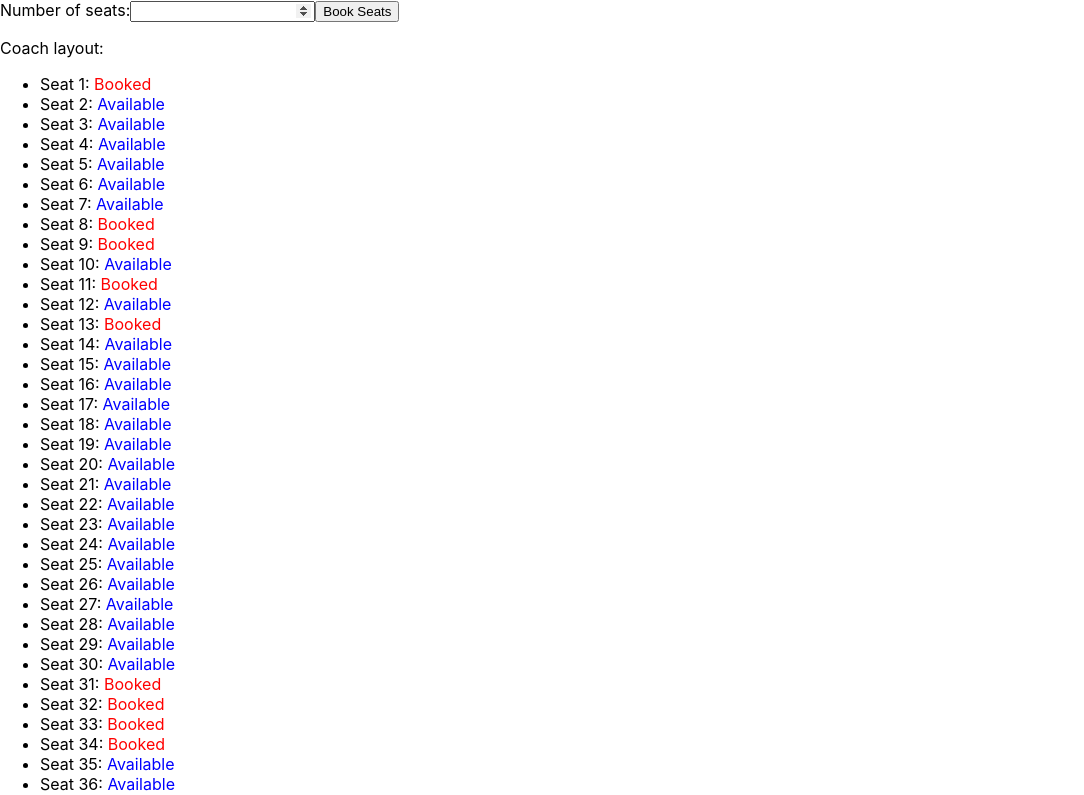
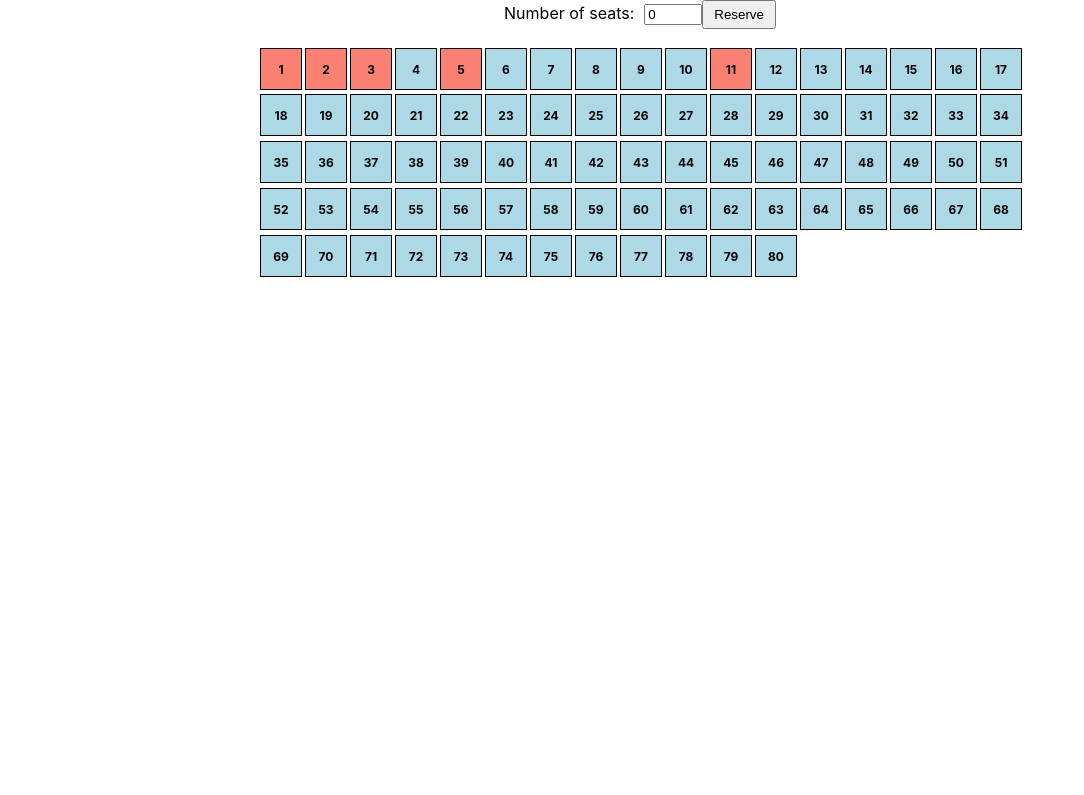
Before and after one commit to ui-vivek/Unstop-Formerly-Dare2Compete-, a React (Create React App) app: page / in a window 1280 px wide. Shown: the top 795 px of the page, without its empty margins (0-1084 px from the left). Built offline with nearby package versions, Linux system fonts and the light colour scheme.

Commit message:
added some styles to it

```diff
--- a/src/Seat.jsx
+++ b/src/Seat.jsx
@@ -1,34 +1,42 @@
 import { useState, useEffect } from "react";
+import "./Sets.css";
 
 function Sets() {
   const [coach, setCoach] = useState(new Array(80).fill("A"));
-  const [numSeats, setNumSeats] = useState("");
-  const [message, setMessage] = useState("");
-  coach[0] = 'B'; // Example booking
-  coach[7] = 'B';
-  coach[8] = 'B';
-  coach[10] = 'B';
+  const [numSeats, setNumSeats] = useState(0);
 
-  coach[12] = 'B';
-  coach[30] = 'B';
-  coach[31] = 'B';
-  coach[32] = 'B';
-  coach[33] = 'B';
   useEffect(() => {
-    const availableSeats = coach.filter((seat) => seat === "A").length;
-    if (numSeats > availableSeats) {
-      setMessage(`Sorry, only ${availableSeats} seats are available.`);
-    } else if (numSeats > 7) {
-      setMessage("Sorry, you can only reserve up to 7 seats at a time.");
-    } else {
-      setMessage("");
-    }
-  }, [coach, numSeats]);
+    // Initialize the coach with all seats available
+    let initialCoach = new Array(80).fill("A");
 
-  function reserveSeats() {
+    // Set the seats that are already booked to 'B'
+    initialCoach[0] = "B"; // Example booking
+    initialCoach[1] = "B";
+    initialCoach[2] = "B";
+    initialCoach[10] = "B";
+    initialCoach[4] = "B";
+
+    setCoach(initialCoach);
+  }, []);
+
+  const reserveSeats = (event) => {
+    event.preventDefault();
     let seatsBooked = [];
     let startIndex = -1;
     let endIndex = -1;
+
+    // Check if enough seats are available
+    let availableSeats = coach.filter((seat) => seat === "A").length;
+    if (numSeats > availableSeats) {
+      alert(`Sorry, only ${availableSeats} seats are available.`);
+      return;
+    }
+
+    // Check if the number of seats is less than or equal to 7
+    if (numSeats > 7) {
+      alert("Sorry, you can only reserve up to 7 seats at a time.");
+      return;
+    }
 
     // Find a row of available seats if possible
     for (let i = 0; i < coach.length; i++) {
@@ -63,45 +71,50 @@ function Sets() {
     }
 
     // Book the seats
-    const newCoach = [...coach];
+    let updatedCoach = [...coach];
     for (let i = 0; i < seatsBooked.length; i++) {
-      newCoach[seatsBooked[i]] = "B";
+      updatedCoach[seatsBooked[i]] = "B";
     }
-    setCoach(newCoach);
-  }
+    setCoach(updatedCoach);
 
-  function handleSubmit(e) {
-    e.preventDefault();
-    if (numSeats && !message) {
-      reserveSeats();
-    }
-  }
+    // Print the result
+    alert(
+      `Seats booked: ${seatsBooked.map((index) => index + 1).join(", ")}`
+    );
+  };
 
-  function handleNumSeatsChange(e) {
-    const value = parseInt(e.target.value);
-    setNumSeats(value);
-  }
+  const handleNumSeatsChange = (event) => {
+    setNumSeats(Number(event.target.value));
+  };
 
   return (
-    <div>
-      <form onSubmit={handleSubmit}>
-        <label>
-          Number of seats:
-          <input type="number" value={numSeats} onChange={handleNumSeatsChange} />
-        </label>
-        <button type="submit">Book Seats</button>
+    <div className="coach-container">
+      <form onSubmit={reserveSeats}>
+        <label htmlFor="num-seats">Number of seats:</label>
+        <input
+          type="number"
+          id="num-seats"
+          name="num-seats"
+          min="1"
+          value={numSeats}
+          onChange={handleNumSeatsChange}
+          required
+        />
+        <button type="submit">Reserve</button>
       </form>
-      <p>{message}</p>
-      <p>Coach layout:</p>
-      <ul>
+      <div className="coach-box">
         {coach.map((seat, index) => (
-          <li key={index}>
-            Seat {index + 1}: {seat === "A" ? <span style={{color:"blue"}}>Available</span> : <span style={{color:"red"}}>Booked</span>}
-          </li>
+          <div
+            key={index}
+            className={`seat ${seat === "A" ? "available" : "booked"}`}
+          >
+            {index + 1}
+          </div>
         ))}
-      </ul>
+      </div>
     </div>
   );
+
 }
 
 export default Sets;
--- /dev/null
+++ b/src/Sets.css
@@ -0,0 +1,75 @@
+.coach-container {
+  display: flex;
+  flex-direction: column;
+  align-items: center;
+}
+
+form {
+  margin-bottom: 20px;
+}
+
+form label {
+  margin-right: 10px;
+}
+
+form input[type="number"] {
+  width: 50px;
+}
+
+form button {
+  padding: 5px 10px;
+}
+
+.coach-box {
+  display: grid;
+  grid-template-columns: repeat(auto-fill, 40px);
+  grid-template-rows: repeat(auto-fill, 40px);
+  gap: 5px;
+  justify-content: center;
+  align-items: center;
+  max-width: 800px;
+  margin: 0 auto;
+}
+
+.seat {
+  border: 1px solid black;
+  display: flex;
+  justify-content: center;
+  align-items: center;
+  font-size: 12px;
+  font-weight: bold;
+  height: 40px;
+  width: 40px;
+}
+
+.available {
+  background-color: lightblue;
+}
+
+.booked {
+  background-color: salmon;
+}
+
+@media (max-width: 768px) {
+  .coach-box {
+    grid-template-columns: repeat(auto-fill, 30px);
+    grid-template-rows: repeat(auto-fill, 30px);
+    gap: 3px;
+    max-width: 360px;
+  }
+
+  .seat {
+    font-size: 10px;
+    height: 30px;
+    width: 30px;
+  }
+
+  form input[type="number"] {
+    width: 30px;
+  }
+
+  form button {
+    padding: 5px;
+    font-size: 10px;
+  }
+}
```
